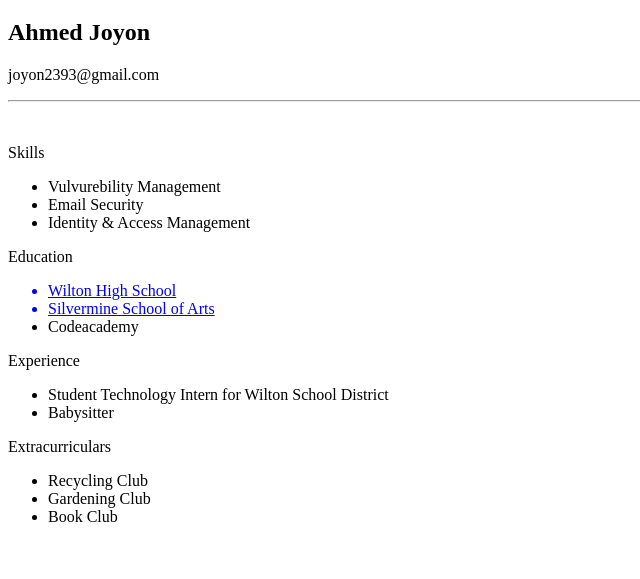
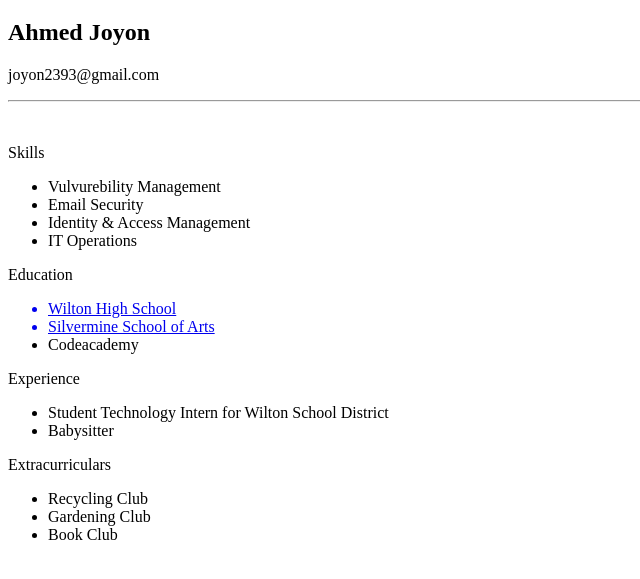
Before and after one commit to Joyon2393/Resume_Challenge, a website: page src/index.html in a window 1280 px wide. Shown: the part 105-684 px from the top of the page, without its empty margins (0-640 px from the left). Drawn offline with Linux system fonts and the light colour scheme.

Commit message:
Update index.html

```diff
--- a/src/index.html
+++ b/src/index.html
@@ -12,6 +12,7 @@
     <li>Vulvurebility Management</li>
     <li>Email Security</li>
     <li>Identity & Access Management</li>
+     <li>IT Operations</li>
   </ul>
   <p class="head">Education</p>
   <ul>
```
